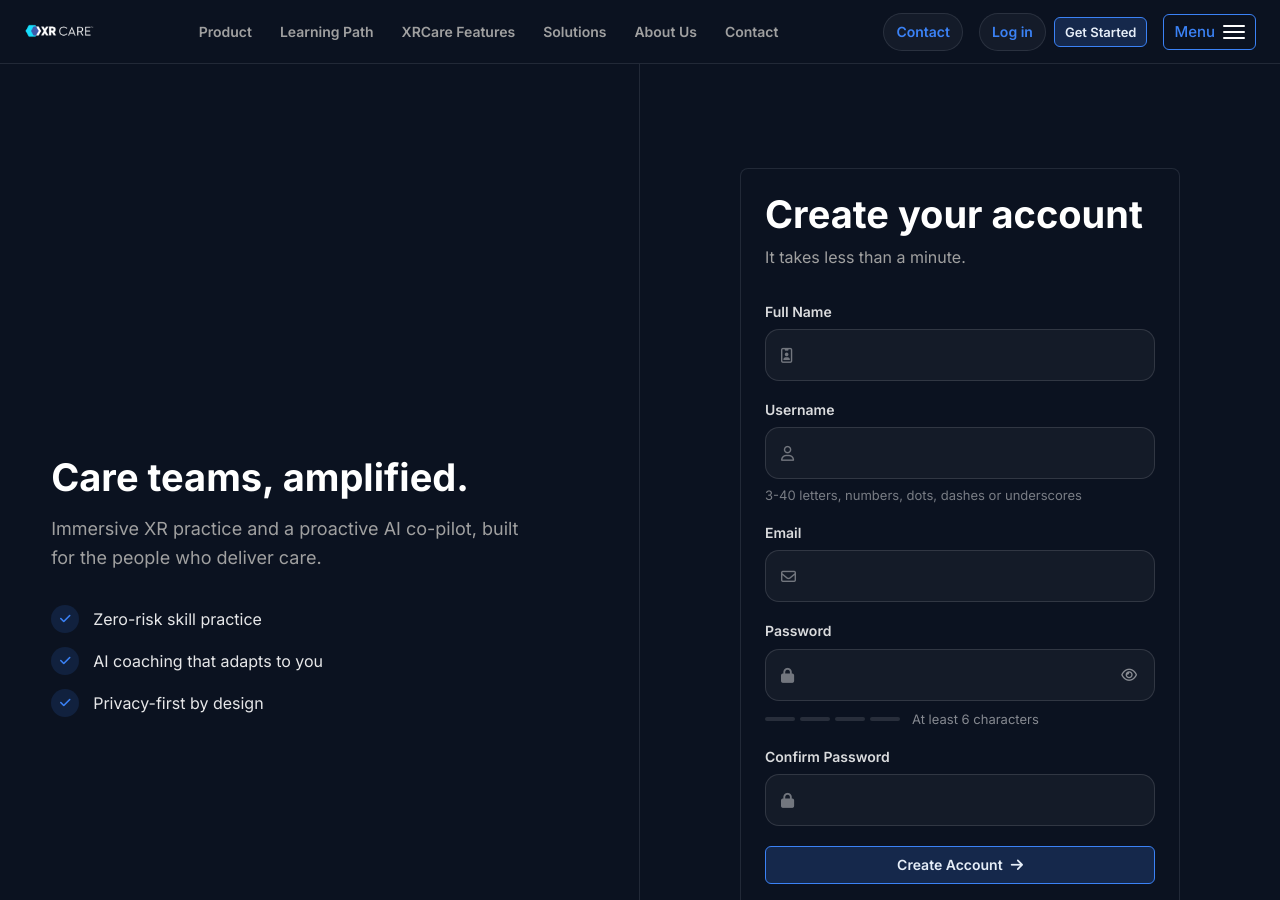
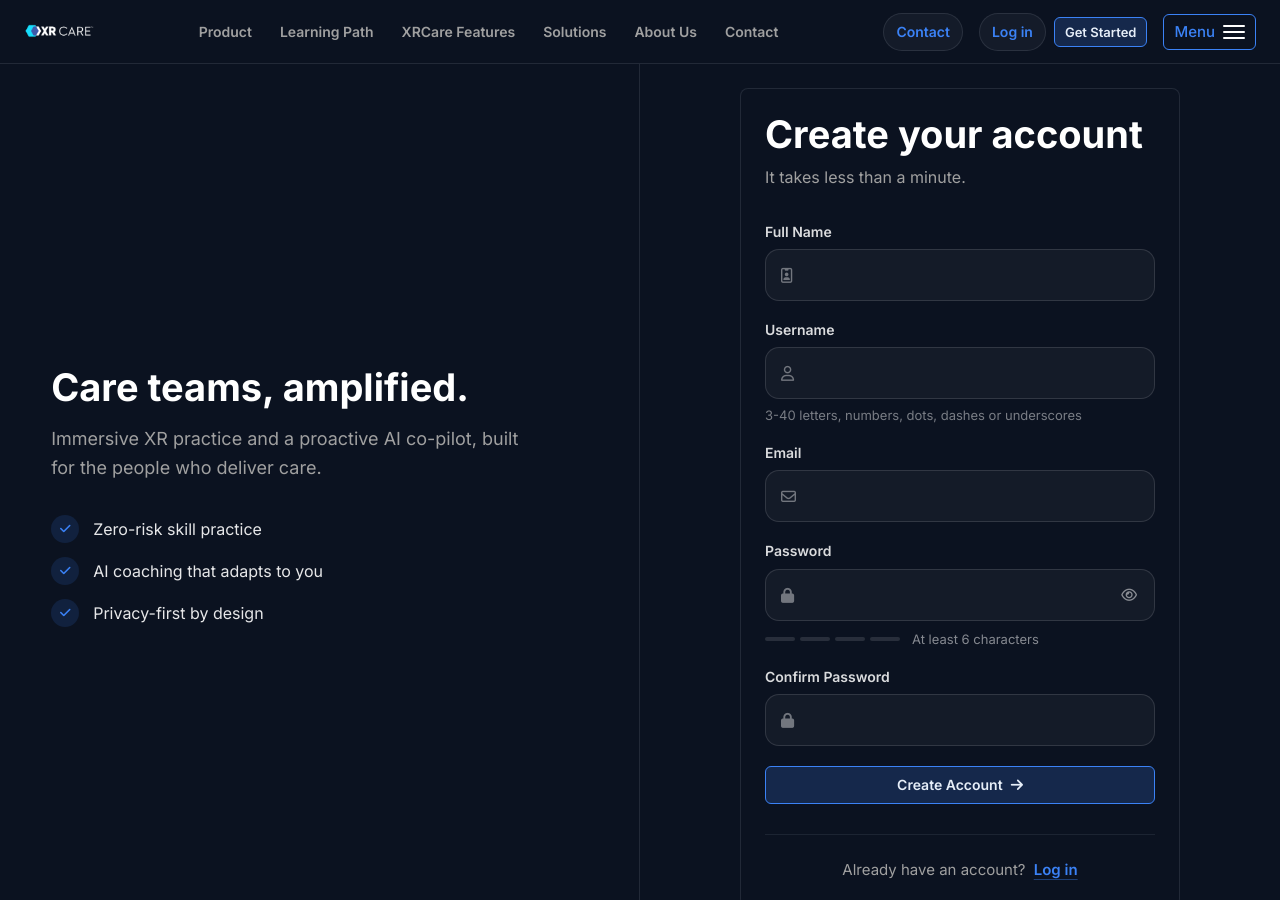
Before and after one commit to XRCare-AI/xrcare-frontend, a Jekyll site: the page built from signup/index.html, in a window 1280 px wide and 900 px high. Built offline with Jekyll 4.4.1, drawn with Linux system fonts in a browser that asks for light colours.

Commit message:
style: fit auth and survey flows below OCS nav

```diff
--- a/_sass/components/_ocs-grammar.scss
+++ b/_sass/components/_ocs-grammar.scss
@@ -438,8 +438,9 @@ p { line-height: 1.55; }
 .hub-dialog { border-radius: 8px; background: var(--panel); color: var(--pref-text-color); box-shadow: 0 12px 32px var(--navbar-shadow); }
 .hub-dialog__close { border-radius: 6px; }
 
-.auth { min-height: 100vh; background: var(--pref-bg-color); }
-.auth__panel { background: var(--panel); border-color: var(--ui-border); }
+.auth { min-height: calc(100vh - 64px); background: var(--pref-bg-color); }
+.auth__panel { padding-top: 32px; padding-bottom: 32px; background: var(--panel); border-color: var(--ui-border); }
+.auth__main { padding: 24px; }
 .auth__network,
 .auth__glow { display: none; }
 .auth__panel-heading,
@@ -448,7 +449,7 @@ p { line-height: 1.55; }
 .auth__card { padding: 24px; }
 .auth__switch a { background: none; -webkit-text-fill-color: var(--pref-accent-color); color: var(--pref-accent-color); }
 
-.survey { background: var(--pref-bg-color); }
+.survey { min-height: calc(100vh - 64px); padding: 32px 24px; background: var(--pref-bg-color); }
 .survey__backdrop,
 .survey__glow { display: none; }
 .survey__stage { max-width: 900px; }
@@ -517,6 +518,10 @@ input:focus, select:focus, textarea:focus { border-color: var(--pref-accent-colo
   .spotlight { padding-top: 24px; }
   .spotlight__copy { padding: 18px; }
   .spotlight__links { grid-template-columns: 1fr; }
+  .auth { min-height: calc(100vh - 56px); }
+  .auth__panel,
+  .auth__main { padding: 20px 16px; }
+  .survey { min-height: calc(100vh - 56px); padding: 20px 16px; }
   .auth__card,
   .survey-intro,
   .survey-question,
```
